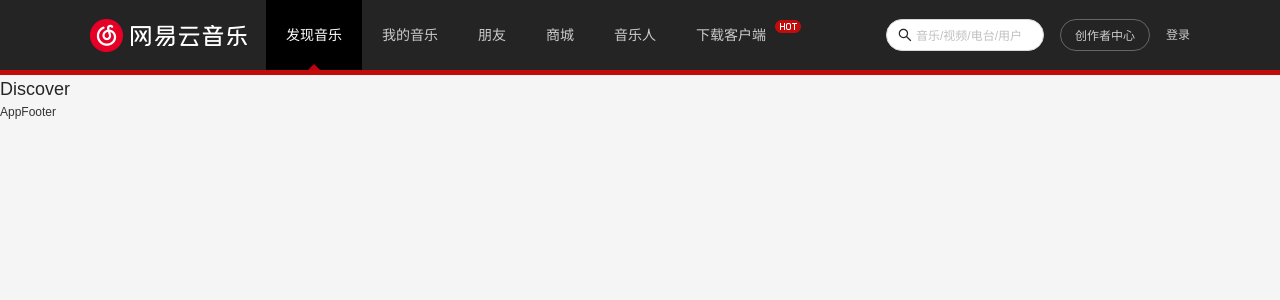
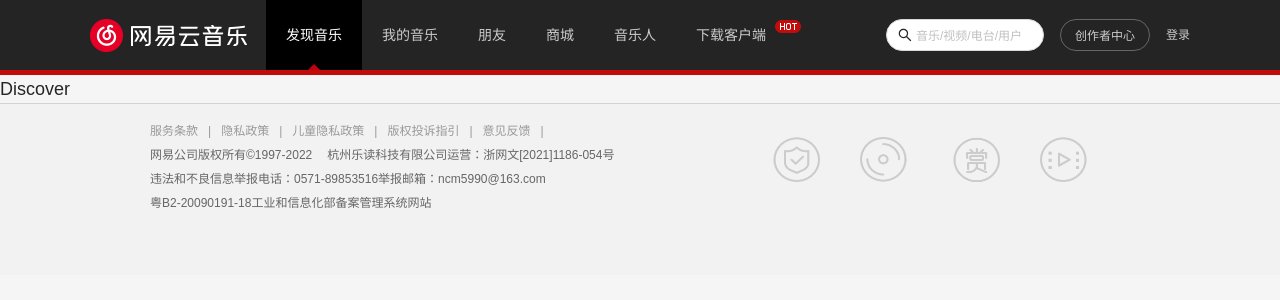
Before and after one commit to 1259364843/music-react, a React (Create React App) app: page /#/discover in a window 1280 px wide. Shown: the top 300 px of the page. Built offline with nearby package versions, Linux system fonts and the light colour scheme.

Commit message:
完成页脚区域

```diff
--- a/package.json
+++ b/package.json
@@ -3,6 +3,7 @@
   "version": "0.1.0",
   "private": true,
   "dependencies": {
+    "@ant-design/icons": "^4.7.0",
     "@craco/craco": "^6.4.3",
     "@testing-library/jest-dom": "^5.16.2",
     "@testing-library/react": "^12.1.2",
--- a/src/common/local-data.js
+++ b/src/common/local-data.js
@@ -50,16 +50,20 @@
 
 export const footerImages = [
   {
-    link: "https://music.163.com/st/userbasic#/auth"
+    link: "https://music.163.com/st/userbasic#/auth",
+    title: "用户认证"
   },
   {
-    link: "https://music.163.com/recruit"
+    link: "https://music.163.com/recruit",
+    title: "独立音乐人"
   },
   {
-    link: "https://music.163.com/web/reward"
+    link: "https://music.163.com/web/reward",
+    title: "赞赏"
   },
   {
-    link: "https://music.163.com/uservideo#/plan"
+    link: "https://music.163.com/uservideo#/plan",
+    title: "视频奖励"
   }
 ]
 
--- a/src/components/app-footer/index.jsx
+++ b/src/components/app-footer/index.jsx
@@ -1,9 +1,64 @@
-import React, { memo } from 'react'
+import React, { memo, Fragment } from 'react';
 
-export default memo(function AppFooter() {
+import { footerLinks, footerImages } from "@/common/local-data";
+
+import {
+  FooterWrapper,
+  FooterLeft,
+  FooterRight,
+} from './style';
+
+export default memo(function HYAppFooter() {
   return (
-    <div>
-      AppFooter
+  <FooterWrapper>
+    <div className="wrap-v2 content">
+      <FooterLeft className="left">
+        <div className="link">
+          {
+            footerLinks.map(item => {
+              return (
+                <Fragment key={item.title}>
+                  <a href={item.link} target="_blank" rel="noopener noreferrer">{item.title}</a>
+                  <span className="line">|</span>
+                </Fragment>
+              )
+            })
+          }
+        </div>
+        <div className="copyright">
+          <span>网易公司版权所有©1997-{new Date().getFullYear()}</span>
+          <span>
+            杭州乐读科技有限公司运营：
+            <a href="https://p5.music.126.net/obj/wo3DlcOGw6DClTvDisK1/8282703158/452a/ca0c/3a10/caad83bc8ffaa850a9dc1613d74824fc.png" rel="noopener noreferrer" target="_blank">浙网文[2021]1186-054号</a>
+          </span>
+        </div>
+        <div className="report">
+          <span>违法和不良信息举报电话：0571-89853516</span>
+          <span>
+            举报邮箱：
+            <a href="mailto:ncm5990@163.com" target="_blank" rel="noopener noreferrer">ncm5990@163.com</a>
+          </span>
+        </div>
+        <div className="info">
+          <span>粤B2-20090191-18</span>
+          <a href="http://www.beian.miit.gov.cn/publish/query/indexFirst.action" rel="noopener noreferrer" target="_blank">
+            工业和信息化部备案管理系统网站
+          </a>
+        </div>
+      </FooterLeft>
+      <FooterRight className="right">
+        {
+          footerImages.map((item, index) => {
+            return (
+              <li className="item" key={item.link}>
+                <a className="link" href={item.link} rel="noopener noreferrer" target="_blank"> </a>
+                {/**<span className="title">{item.title}</span> */}
+              </li>
+            )
+          })
+        }
+      </FooterRight>
     </div>
+  </FooterWrapper>
   )
 })
--- /dev/null
+++ b/src/components/app-footer/style.js
@@ -0,0 +1,95 @@
+import styled from 'styled-components';
+
+export const FooterWrapper = styled.div`
+  height: 172px;
+  background-color: #f2f2f2;
+  color: #666;
+  border-top: 1px solid #d3d3d3;
+
+  .content {
+    display: flex;
+    justify-content: space-between;
+    align-items: center;
+  }
+`
+
+export const FooterLeft = styled.div`
+  padding-top: 15px;
+  line-height: 24px;
+
+  .link {
+    a {
+      color: #999;
+    }
+
+    .line {
+      margin: 0 10px;
+      color: #999;
+    }
+  }
+
+  .copyright {
+    span {
+      margin-right: 15px;
+    }
+  }
+`
+
+export const FooterRight = styled.ul`
+  display: flex;
+
+  .item {
+    display: flex;
+    flex-direction: column;
+    align-items: center;
+    margin-right: 40px;
+
+    .link {
+      display: block;
+      width: 50px;
+      height: 45px;
+
+      background-image: url(${require("@/assets/img/sprite_footer_02.png")});
+      background-size: 110px 450px;
+    }
+
+    :nth-child(1) .link {
+      background-position: -60px -101px;
+    }
+    :nth-child(2) .link {
+      background-position: 0 0;
+    }
+    :nth-child(3) .link {
+      background-position: -60px -50px;
+    }
+    :nth-child(4) .link {
+      background-position: 0 -101px;
+    }
+
+    .title {
+      margin-top: 5px;
+      display: block;
+      width: 52px;
+      height: 10px;
+      background-image: url(${require("@/assets/img/sprite_footer_01.png").default});
+      background-size: 180px 100px;
+    }
+
+    :nth-child(1) .title {
+      background-position: -1px -90px;
+    }
+    :nth-child(2) .title {
+      background-position: 0 0;
+      margin-top: 7px;
+    }
+    :nth-child(3) .title {
+      background-position: 0 -54px;
+      margin-top: 6px;
+    }
+
+    :nth-child(4) .title {
+      background-position: -1px -72px;
+      margin-top: 6px;
+    }
+  }
+`
```
